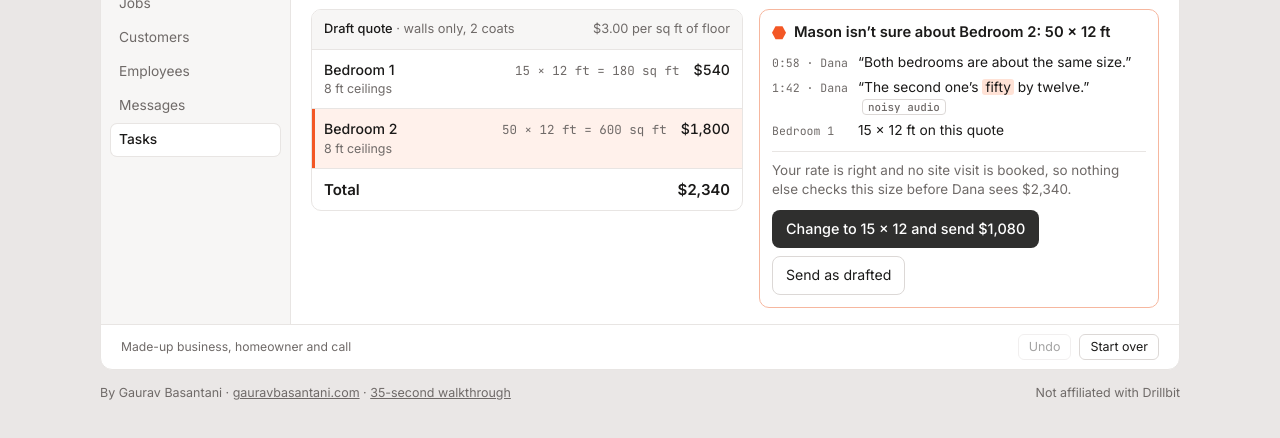
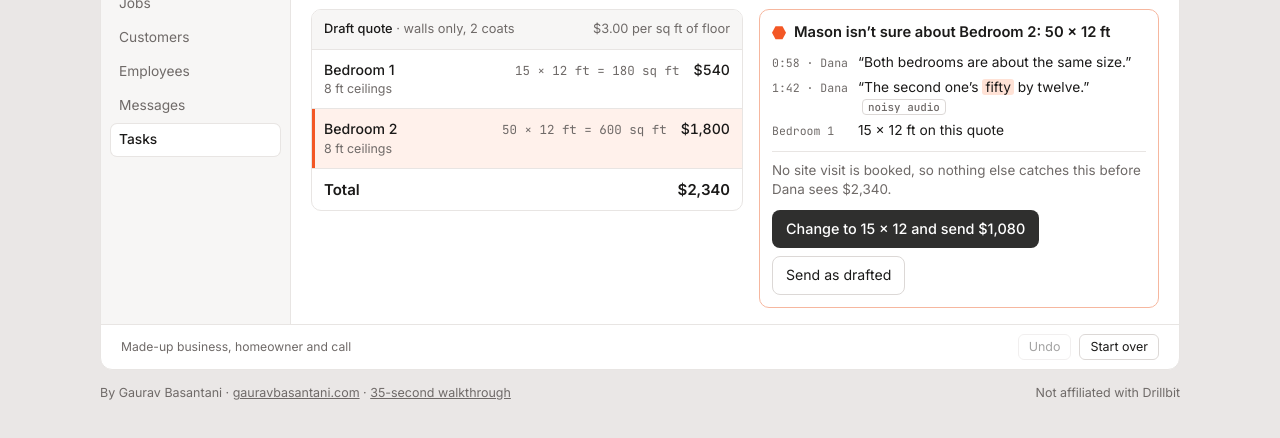
Before and after one commit to gauravbasantani/drillbit-concept, a plain HTML site: page index.html in a window 1280 px wide. Shown: the part 234-672 px from the top of the page. Drawn offline with Linux system fonts and the light colour scheme.

Commit message:
Simpler line under the flag

```diff
--- a/index.html
+++ b/index.html
@@ -190,7 +190,7 @@ textarea{font:inherit;font-size:.88rem;color:var(--w-ink);background:var(--w-bg)
   }
   function checkHTML(){
     var head = '<p class="ck"><span class="hex" aria-hidden="true"></span><span>Mason isn’t sure about Bedroom 2: '+HEARD[0]+'\u00a0×\u00a0'+HEARD[1]+'\u00a0ft</span></p>';
-    var why = '<p class="why">Your rate is right and no site visit is booked, so nothing else checks this size before Dana sees '+money((area(ROOM1)+area(HEARD))*RATE)+'.</p>';
+    var why = '<p class="why">No site visit is booked, so nothing else catches this before Dana sees '+money((area(ROOM1)+area(HEARD))*RATE)+'.</p>';
     if(s.step==="open"){
       return head+evidence()+why+
         '<div class="acts"><button type="button" class="b1" id="fix">Change to '+ROOM1[0]+'\u00a0×\u00a0'+ROOM1[1]+' and send '+money(area(ROOM1)*2*RATE)+'</button>'+
```
